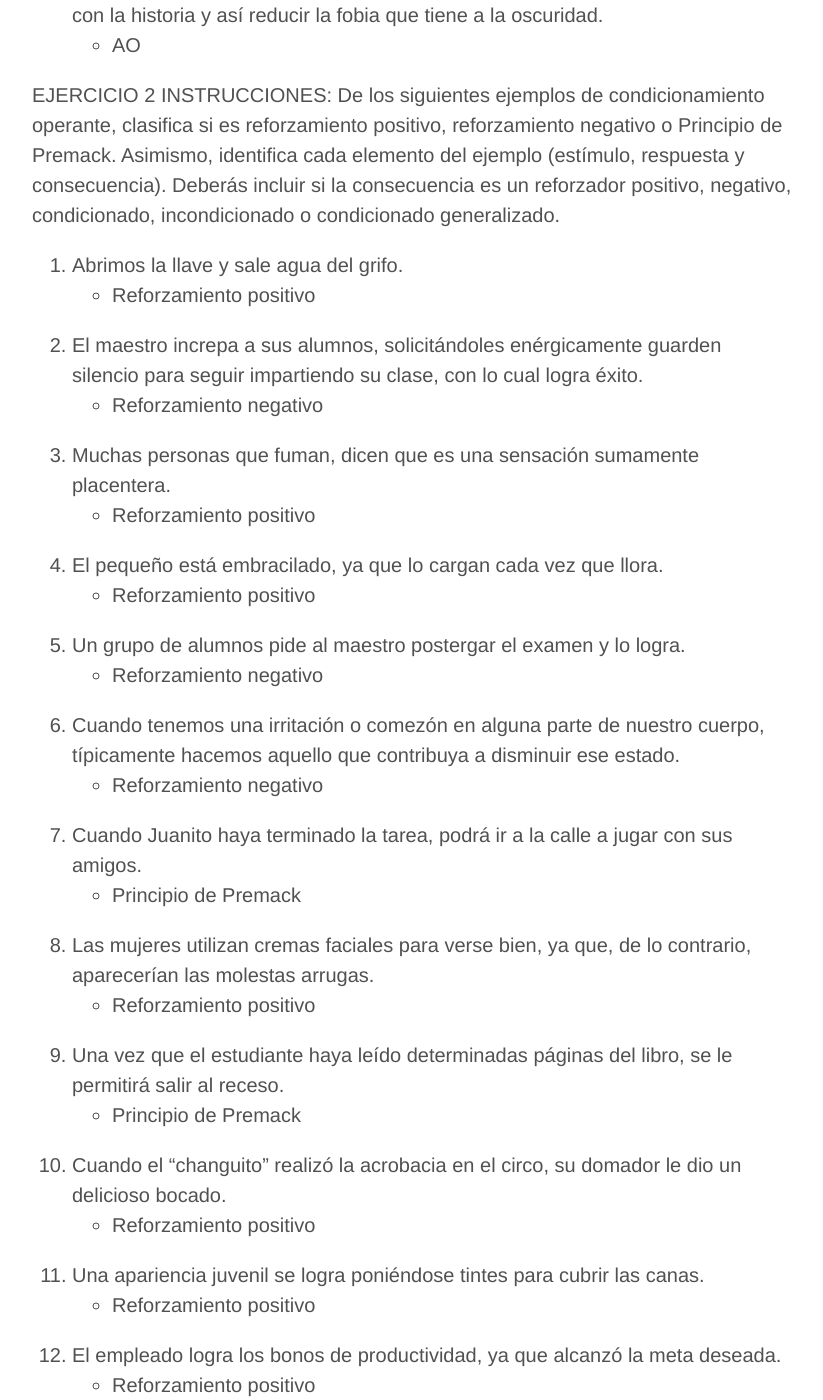
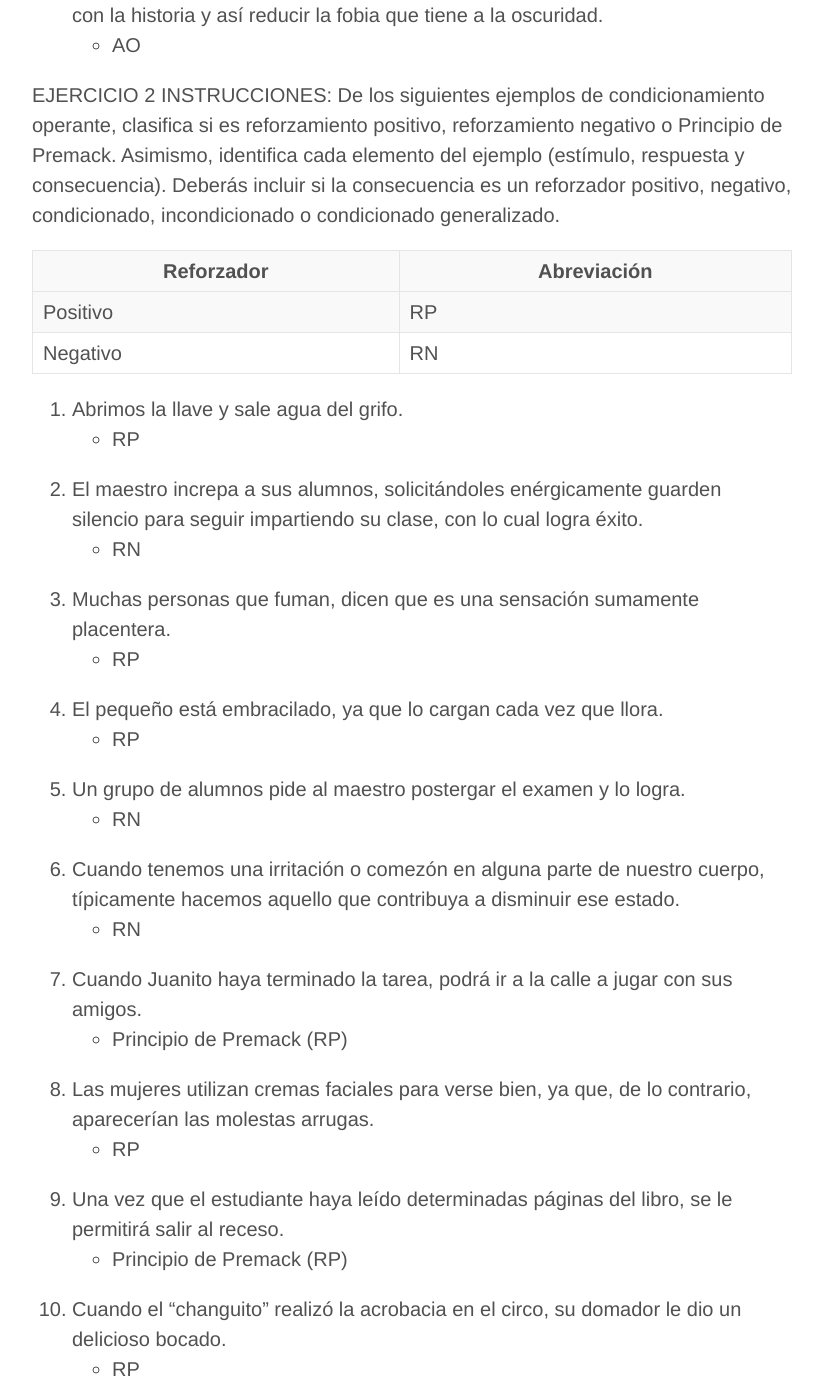
Before and after one commit to alex-esc/notes, a Jekyll site: the page built from _posts/2020-02-04-act-2-p-gen-.md, in a window 1280 px wide and 1400 px high, scrolled down 2764 px. Shown: the whole window, without its empty margins (228-1051 px from the left). Built offline with Jekyll 4.4.1, drawn with Linux system fonts in a browser that asks for light colours; some of the changed text lies outside the part shown.

Commit message:
Update 2020-02-04-act-2-p-gen-.md

```diff
--- a/_posts/2020-02-04-act-2-p-gen-.md
+++ b/_posts/2020-02-04-act-2-p-gen-.md
@@ -99,54 +99,60 @@ EJERCICIO 2
 INSTRUCCIONES: De los siguientes ejemplos de condicionamiento operante, clasifica si es
 reforzamiento positivo, reforzamiento negativo o Principio de Premack. Asimismo, identifica cada elemento del ejemplo (estímulo, respuesta y consecuencia). Deberás incluir si la consecuencia es un reforzador positivo, negativo, condicionado, incondicionado o condicionado generalizado.
 
+
+| Reforzador | Abreviación |
+-------------|--------------
+| Positivo   | RP          |
+| Negativo   | RN          |
+
 1. Abrimos la llave y sale agua del grifo.
-	* Reforzamiento positivo
+	* RP
 
 2. El maestro increpa a sus alumnos, solicitándoles enérgicamente guarden silencio para seguir impartiendo su clase, con lo cual logra éxito.
-	* Reforzamiento negativo
+	* RN
 
 3. Muchas personas que fuman, dicen que es una sensación sumamente placentera.
-	* Reforzamiento positivo
+	* RP
 
 4. El pequeño está embracilado, ya que lo cargan cada vez que llora.
-	* Reforzamiento positivo
+	* RP
 
 
 5. Un grupo de alumnos pide al maestro postergar el examen y lo logra.
-	* Reforzamiento negativo
+	* RN
 
 
 6. Cuando tenemos una irritación o comezón en alguna parte de nuestro cuerpo, típicamente hacemos
 aquello que contribuya a disminuir ese estado.
-	* Reforzamiento negativo
+	* RN
 
 
 7. Cuando Juanito haya terminado la tarea, podrá ir a la calle a jugar con sus amigos.
-	* Principio de Premack
+	* Principio de Premack (RP)
 
 8. Las mujeres utilizan cremas faciales para verse bien, ya que, de lo contrario, aparecerían las molestas arrugas.
-	* Reforzamiento positivo
+	* RP
 
 9. Una vez que el estudiante haya leído determinadas páginas del libro, se le permitirá salir al receso.
-	* Principio de Premack
+	* Principio de Premack (RP)
 
 10. Cuando el “changuito” realizó la acrobacia en el circo, su domador le dio un delicioso bocado.
-	* Reforzamiento positivo
+	* RP
 
 11. Una apariencia juvenil se logra poniéndose tintes para cubrir las canas.
-	* Reforzamiento positivo
+	* RP
 
 12. El empleado logra los bonos de productividad, ya que alcanzó la meta deseada.
-	* Reforzamiento positivo
+	* RP
 
 13. Si el pequeño Mario se termina todo el brócoli, podrá comerse el pay de queso que hay de postre.
-	* Principio de Premack
+	* Principio de Premack (RP)
 
 14. Lucía podrá ir a la clase de karate, por haber hecho su cama.
-	* Principio de Premack
+	* Principio de Premack (RP)
 
 15. Después de las discusiones entre una pareja, viene una reconciliación muy gratificante.
-	* Reforzamiento positivo
+	* RP
 
 EJERCICIO 3
 INSTRUCCIONES: Para cada segmento de conducta, escribe el efecto a largo plazo sobre la conducta del
```
